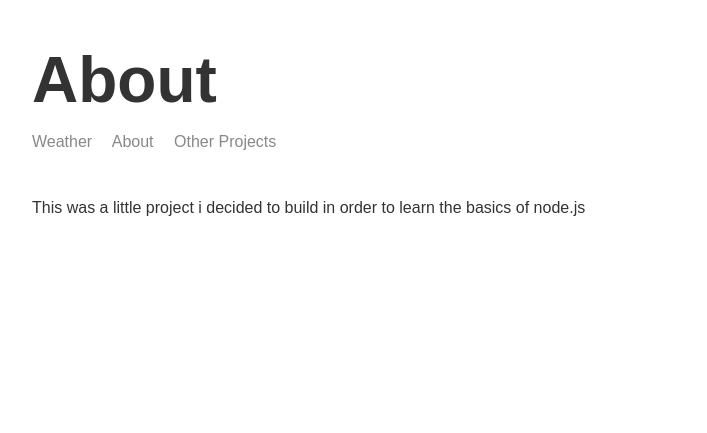
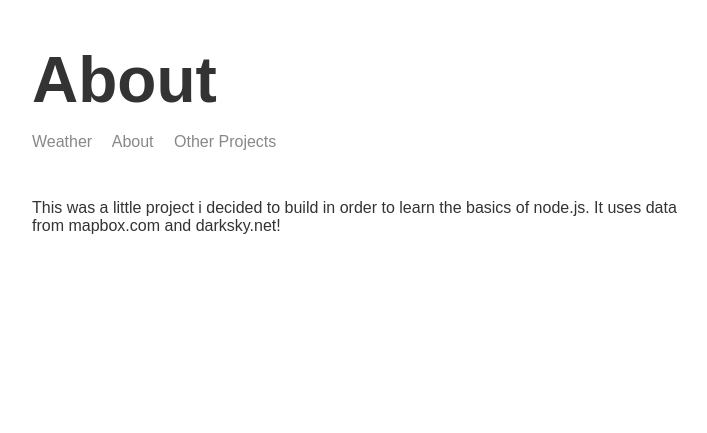
Before and after one commit to Jadbaltaji/node-WeatherWebsite, a Node server app: page /about in a window 1280 px wide. Shown: the top 433 px of the page, without its empty margins (283-990 px from the left). Run offline with Node 20, Linux system fonts and the light colour scheme.

Commit message:
Added about text

```diff
--- a/templates/views/about.hbs
+++ b/templates/views/about.hbs
@@ -13,7 +13,9 @@
         <div class="main-content">
 
             {{>header}}
-            <p>This was a little project i decided to build in order to learn the basics of node.js</p>
+            <p>This was a little project i decided to build in order to learn the basics of node.js.
+                It uses data from mapbox.com and darksky.net!
+            </p>
 
         </div>
 
```
